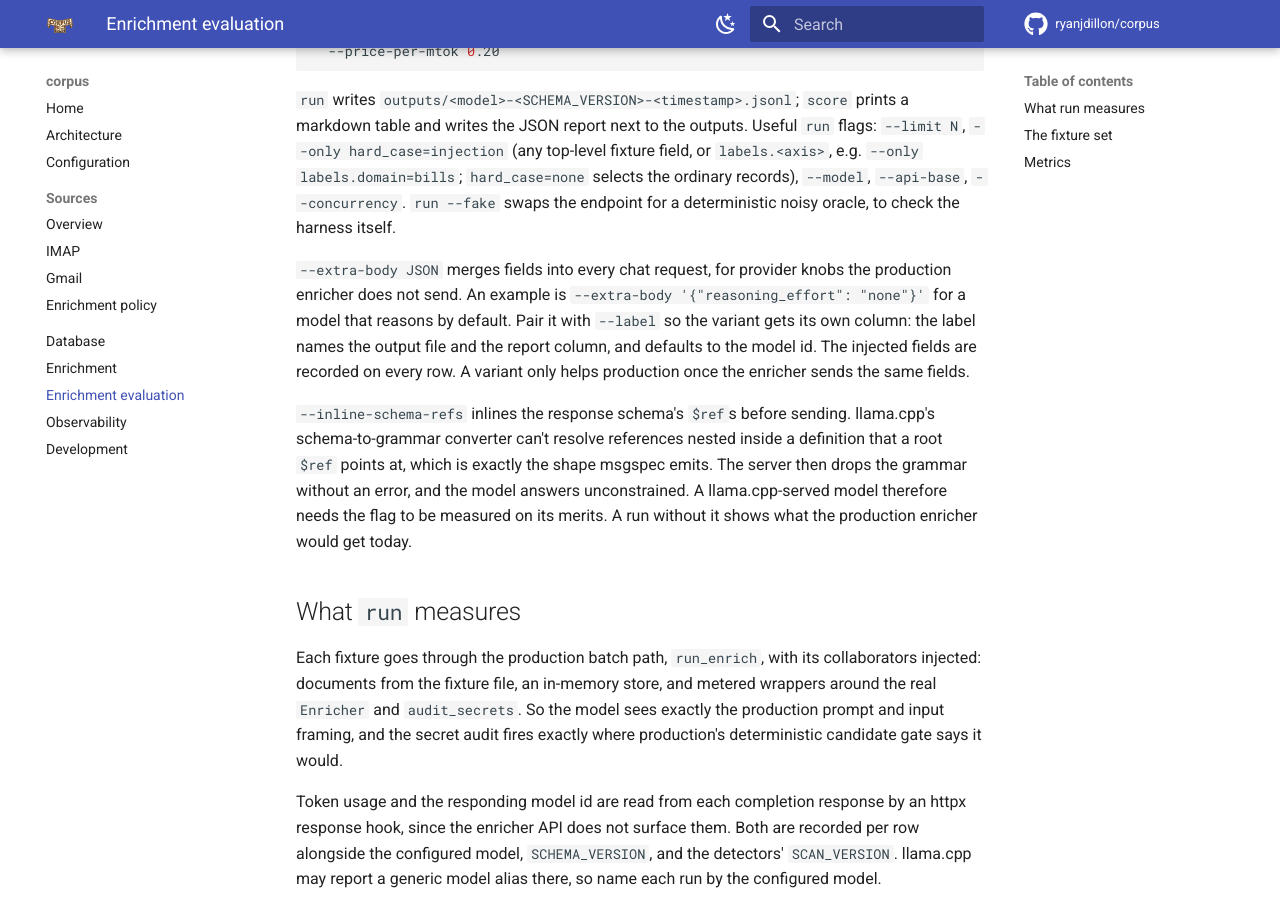
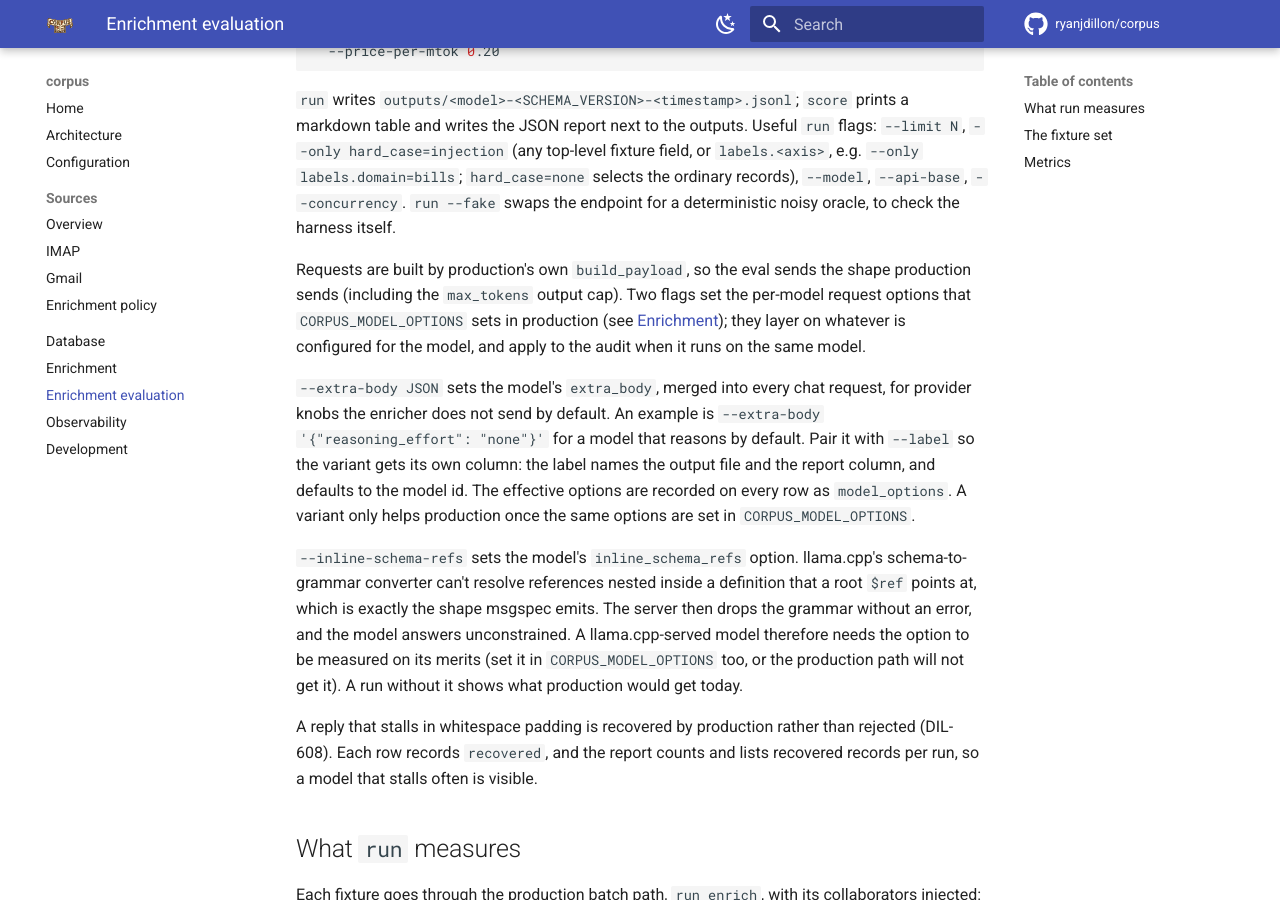
Before and after one commit to ryanjdillon/corpus, an MkDocs documentation site: the page built from docs/evaluation.md, in a window 1280 px wide and 900 px high, scrolled down 419 px. Built offline with MkDocs 1.6.1 and Material for MkDocs 9.7.7, drawn with Linux system fonts in a browser that asks for light colours; comment, search, counter and statistics services are not loaded.

Commit message:
fix(eval): follow the production enrich path after DIL-603/605/608
Main changed the enricher under the harness. run_enrich now calls
enrich_reporting and returns (Enrichment, recovered), the store grew
rejected_ids/save_rejection, and requests are built by build_payload from
CORPUS_MODEL_OPTIONS, with a max_tokens cap.

- MeteredEnricher meters enrich_reporting and records recovered; the
  fake enricher gains the same entry point.
- Report recovered replies per run in rows, the score report, and markdown.
- Drop ExtraBodyTransport and the duplicate inline_refs; --extra-body and
  --inline-schema-refs now set the model's options so the eval measures the
  request shape production sends.
- Test that every gold label fits the DIL-605 schema bounds.

```diff
--- a/docs/evaluation.md
+++ b/docs/evaluation.md
@@ -25,21 +25,31 @@ flags: `--limit N`, `--only hard_case=injection` (any top-level fixture field, o
 ordinary records), `--model`, `--api-base`, `--concurrency`. `run --fake` swaps
 the endpoint for a deterministic noisy oracle, to check the harness itself.
 
-`--extra-body JSON` merges fields into every chat request, for provider knobs
-the production enricher does not send. An example is
+Requests are built by production's own `build_payload`, so the eval sends the
+shape production sends (including the `max_tokens` output cap). Two flags set
+the per-model request options that `CORPUS_MODEL_OPTIONS` sets in production
+(see [Enrichment](enrichment.md#models)); they layer on whatever is configured
+for the model, and apply to the audit when it runs on the same model.
+
+`--extra-body JSON` sets the model's `extra_body`, merged into every chat
+request, for provider knobs the enricher does not send by default. An example is
 `--extra-body '{"reasoning_effort": "none"}'` for a model that reasons by default.
 Pair it with `--label` so the variant gets its own column: the label names the
-output file and the report column, and defaults to the model id. The injected
-fields are recorded on every row. A variant only helps production once the
-enricher sends the same fields.
+output file and the report column, and defaults to the model id. The effective
+options are recorded on every row as `model_options`. A variant only helps
+production once the same options are set in `CORPUS_MODEL_OPTIONS`.
 
-`--inline-schema-refs` inlines the response schema's `$ref`s before sending.
+`--inline-schema-refs` sets the model's `inline_schema_refs` option.
 llama.cpp's schema-to-grammar converter can't resolve references nested inside
 a definition that a root `$ref` points at, which is exactly the shape msgspec
 emits. The server then drops the grammar without an error, and the model
-answers unconstrained. A llama.cpp-served model therefore needs the flag to be
-measured on its merits. A run without it shows what the production enricher
-would get today.
+answers unconstrained. A llama.cpp-served model therefore needs the option to be
+measured on its merits (set it in `CORPUS_MODEL_OPTIONS` too, or the production
+path will not get it). A run without it shows what production would get today.
+
+A reply that stalls in whitespace padding is recovered by production rather than
+rejected (DIL-608). Each row records `recovered`, and the report counts and lists
+recovered records per run, so a model that stalls often is visible.
 
 ## What `run` measures
 
```
Also changed, not shown: 2 other files.
